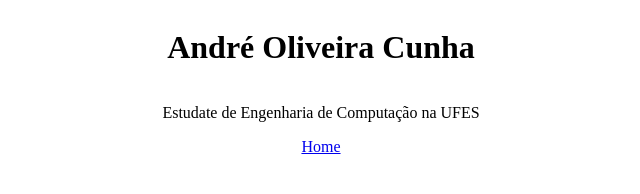
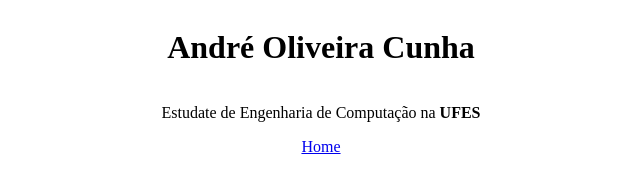
Before and after one commit to andreocunha/portfolio, a Next.js app: page /sobre in a window 1280 px wide. Shown: the top 194 px of the page, without its empty margins (319-959 px from the left). Built offline with nearby package versions, Linux system fonts and the light colour scheme.

Commit message:
Adição da imagem

```diff
--- a/package.json
+++ b/package.json
@@ -7,7 +7,8 @@
     "next": "^10.0.5",
     "react": "^17.0.1",
     "react-dom": "^17.0.1",
-    "styled-components": "^5.2.1"
+    "styled-components": "^5.2.1",
+    "sweetalert2": "^10.14.0"
   },
   "devDependencies": {},
   "scripts": {
--- a/src/pages/sobre.js
+++ b/src/pages/sobre.js
@@ -1,11 +1,20 @@
 import Link from 'next/link'
+import Swal from 'sweetalert2'
+
+function showImage(){
+    Swal.fire({
+        imageUrl: 'https://www.ufes.br/sites/default/files/field/image/mosaico_ufes_2.jpg',
+        imageAlt: 'A tall image',
+        title: 'UFES'
+    })
+}
 
 function Sobre(){
     return(
         <div style={{ display: 'flex', alignItems: 'center', justifyContent: 'center', flexDirection: 'column'}}>
             <h1>André Oliveira Cunha</h1>
 
-            <p>Estudate de Engenharia de Computação na UFES</p>
+            <p>Estudate de Engenharia de Computação na <strong><a onClick={()=> showImage()}>UFES</a></strong></p>
             <Link href="/">
                 <a>Home</a>
             </Link>
```
Also changed, not shown: 1 other file (tests, documents, lock files or other folders).
